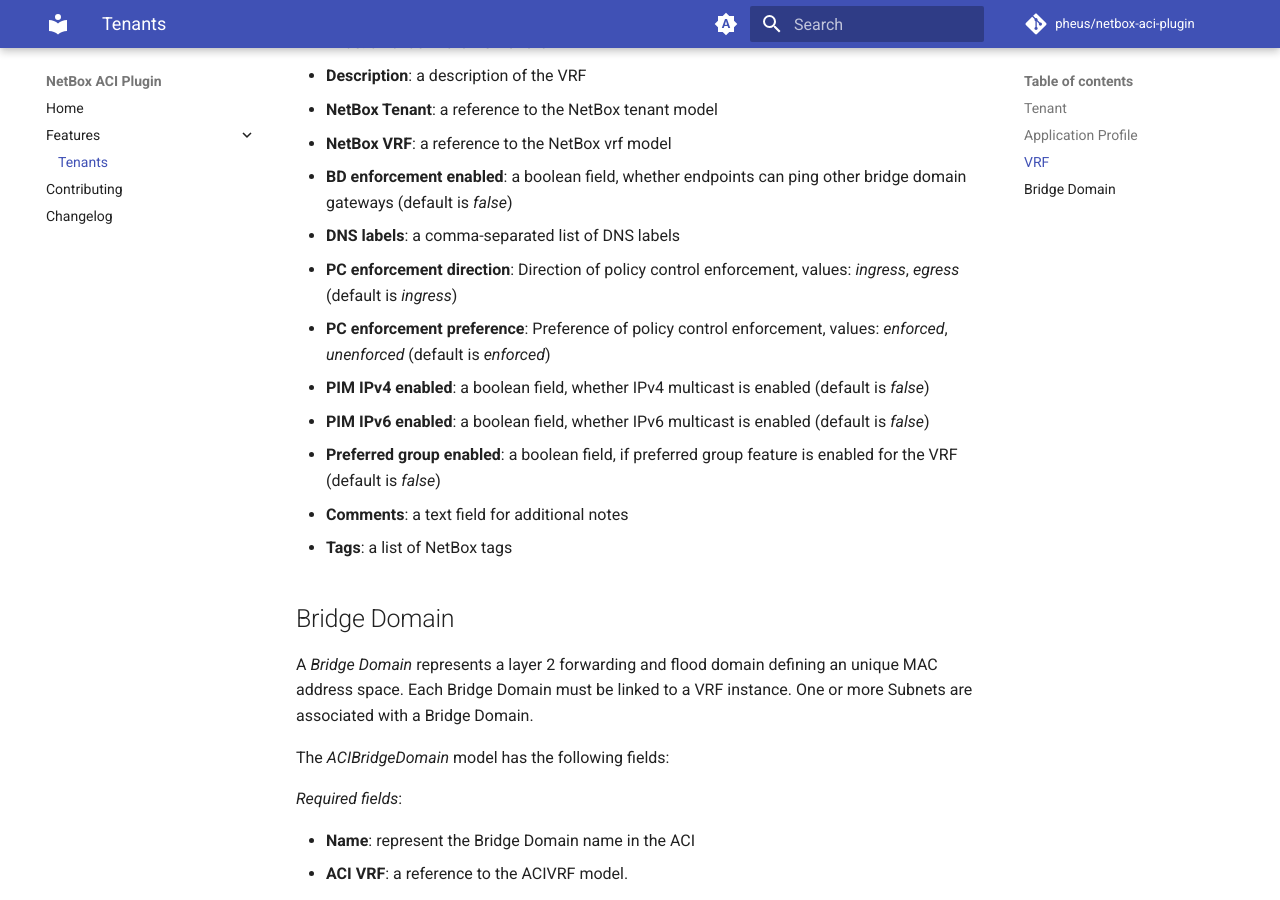
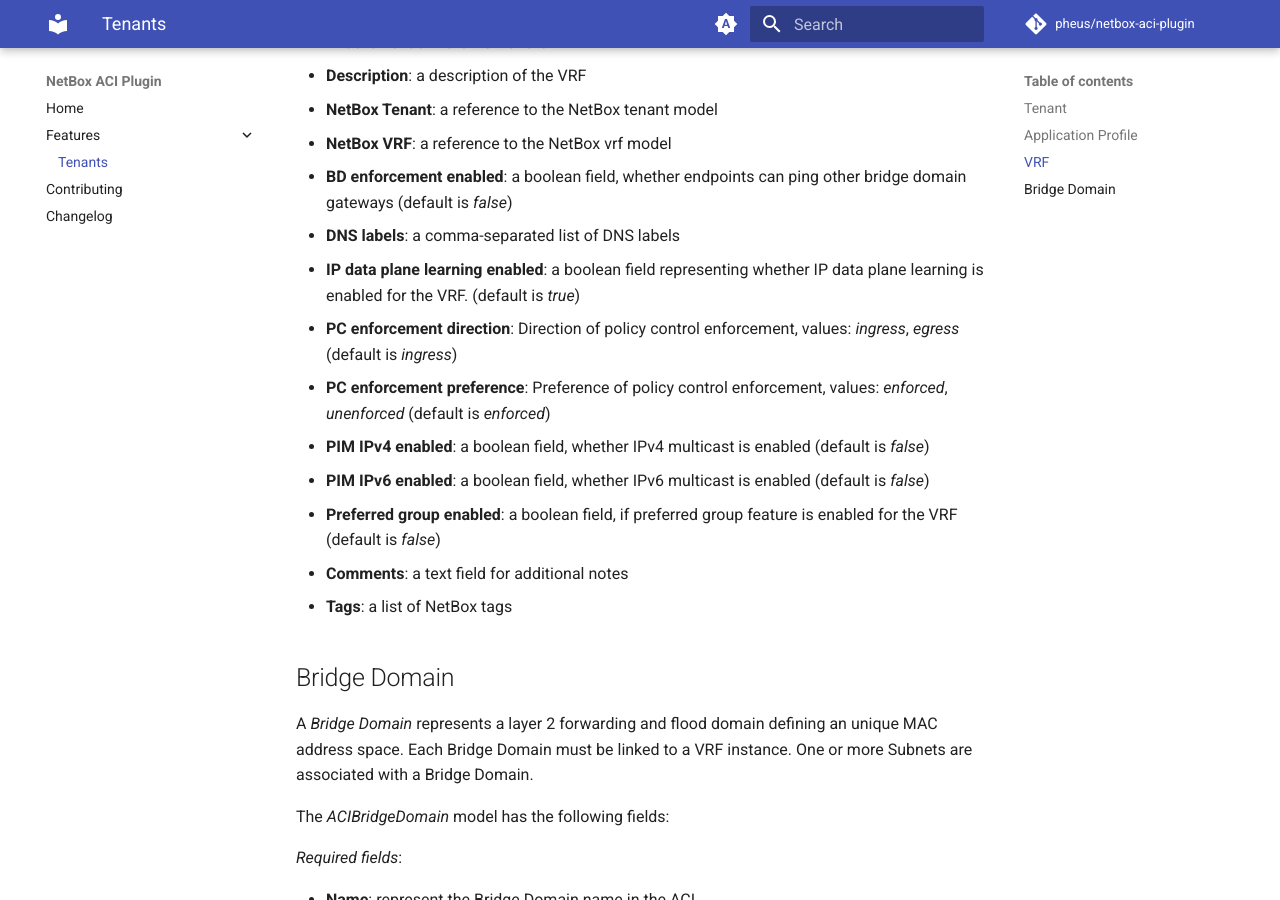
Before and after one commit to pheus/netbox-aci-plugin, an MkDocs documentation site: the page built from docs/features/tenants.md, in a window 1280 px wide and 900 px high, scrolled down 2119 px. Built offline with MkDocs 1.6.1 and Material for MkDocs 9.7.7, drawn with Linux system fonts in a browser that asks for light colours; comment, search, counter and statistics services are not loaded.

Commit message:
docs(vrf): Add missing IP data plane field

```diff
--- a/docs/features/tenants.md
+++ b/docs/features/tenants.md
@@ -79,6 +79,7 @@ The *ACIVRF* model has the following fields:
 - **NetBox VRF**: a reference to the NetBox vrf model
 - **BD enforcement enabled**: a boolean field, whether endpoints can ping other bridge domain gateways (default is *false*)
 - **DNS labels**: a comma-separated list of DNS labels
+- **IP data plane learning enabled**: a boolean field representing whether IP data plane learning is enabled for the VRF. (default is *true*)
 - **PC enforcement direction**: Direction of policy control enforcement, values: *ingress*, *egress* (default is *ingress*)
 - **PC enforcement preference**: Preference of policy control enforcement, values: *enforced*, *unenforced* (default is *enforced*)
 - **PIM IPv4 enabled**: a boolean field, whether IPv4 multicast is enabled (default is *false*)
```
